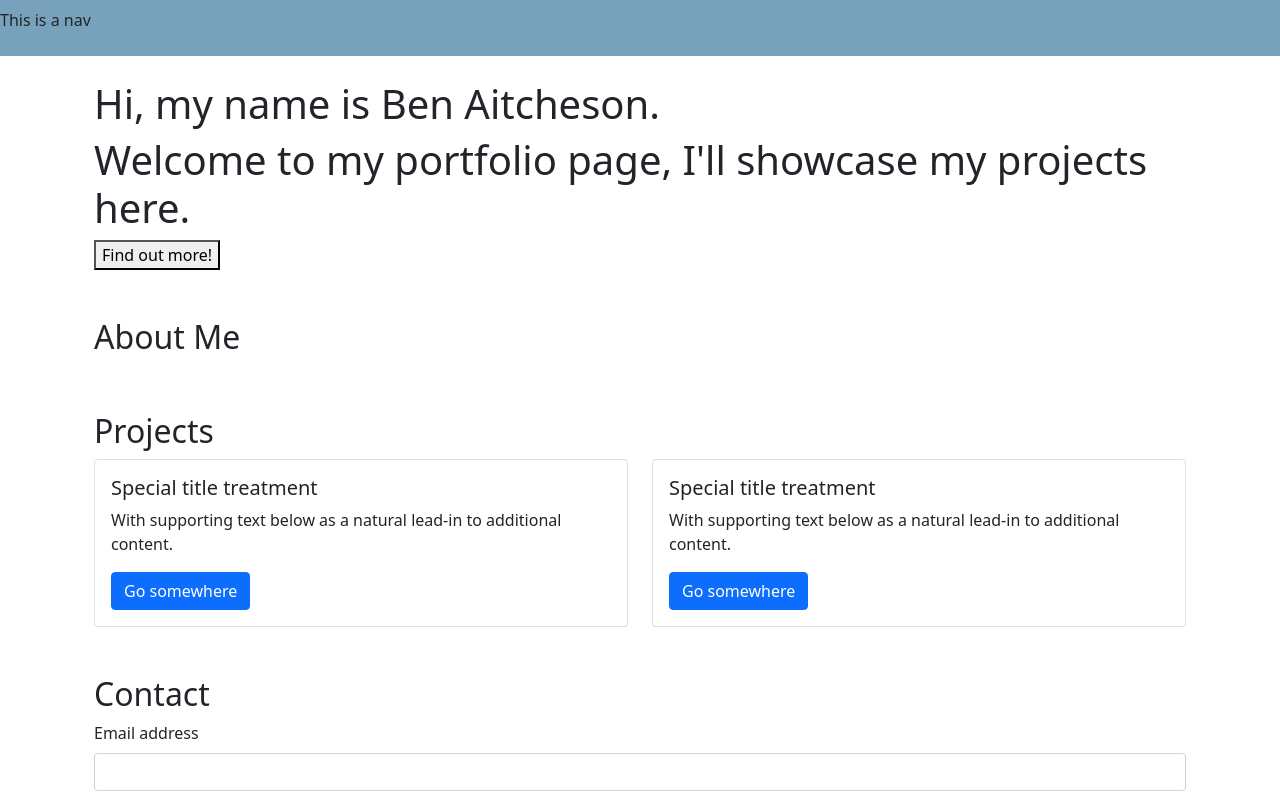
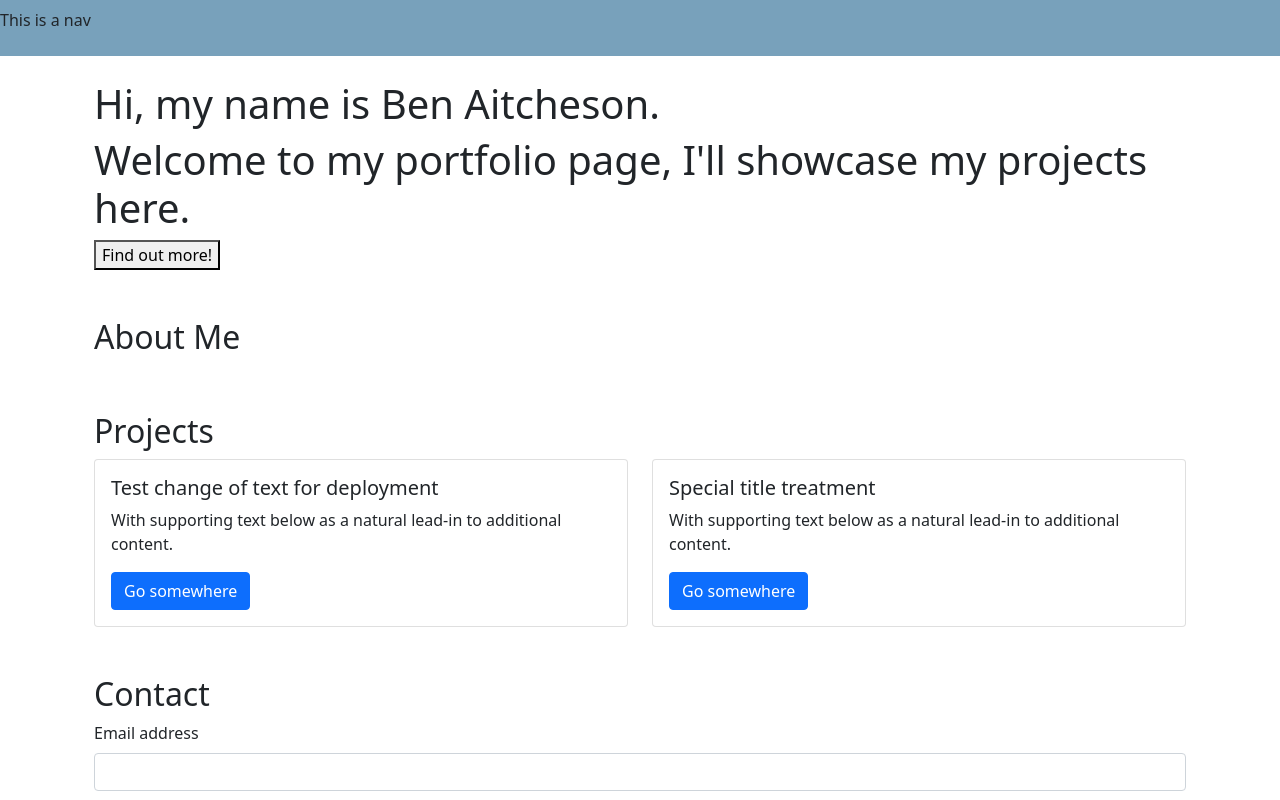
Before and after one commit to benaitcheson/portfolio-react, a React (Create React App) app: page / in a window 1280 px wide. Shown: the top 800 px of the page. Built offline with nearby package versions, Linux system fonts and the light colour scheme.

Commit message:
testing text for grid on projects and deployment

```diff
--- a/src/components/Projects.js
+++ b/src/components/Projects.js
@@ -10,7 +10,7 @@
                 <div class="col-sm-6">
                     <div class="card">
                         <div class="card-body">
-                            <h5 class="card-title">Special title treatment</h5>
+                            <h5 class="card-title">Test change of text for deployment</h5>
                             <p class="card-text">With supporting text below as a natural lead-in to additional content.</p>
                             <a href="#" class="btn btn-primary">Go somewhere</a>
                         </div>
```
